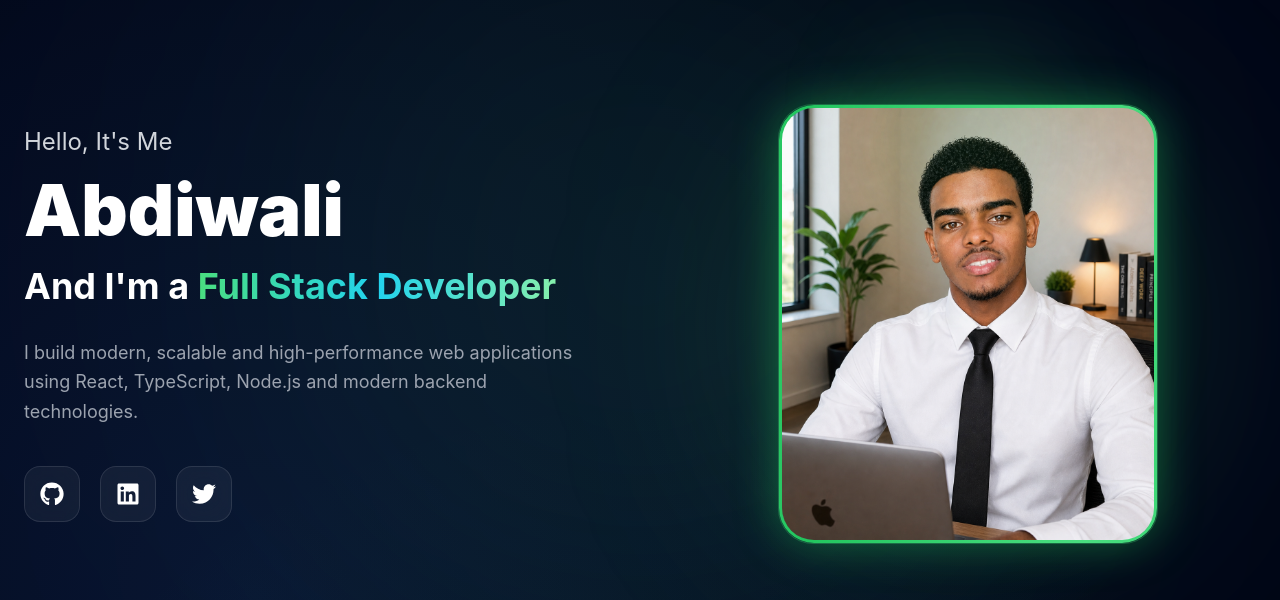
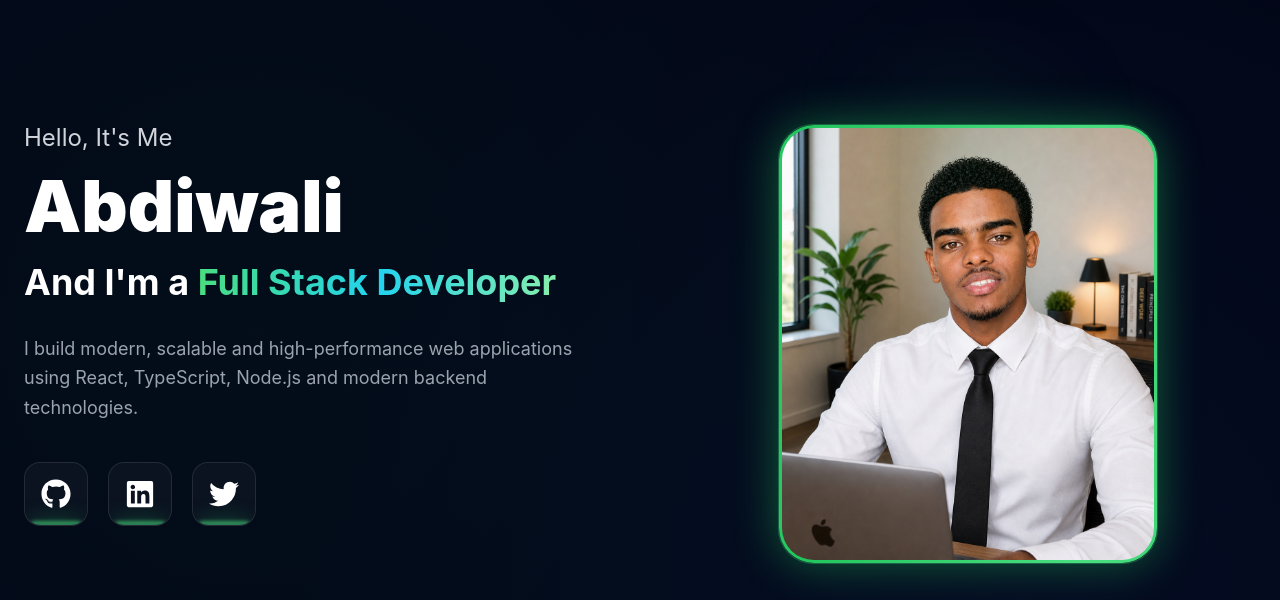
Before and after one commit to abdiwaliabdi02-abdi/abdiwali_portfolio_frontend, a React (Create React App) app: page / in a window 1280 px wide. Shown: the part 200-800 px from the top of the page. Built offline with nearby package versions, Linux system fonts and the light colour scheme; no server answers.

Commit message:
new changes

```diff
--- a/src/components/Hero.tsx
+++ b/src/components/Hero.tsx
@@ -11,11 +11,9 @@ export default function Hero() {
         flex
         items-center
         justify-center
-
         px-6
         pt-24
         pb-16
-
         overflow-hidden
       "
     >
@@ -26,14 +24,10 @@ export default function Hero() {
           top-0
           left-1/2
           -translate-x-1/2
-
           w-[700px]
           h-[700px]
-
-          bg-green-400/10
-
-          blur-[180px]
-
+          bg-green-400/4
+          blur-[240px]
           rounded-full
         "
       />
@@ -43,14 +37,11 @@ export default function Hero() {
         className="
           relative
           z-10
-
           max-w-7xl
           w-full
-
           grid
           grid-cols-1
           lg:grid-cols-2
-
           gap-20
           items-center
         "
@@ -71,11 +62,8 @@ export default function Hero() {
             className="
               text-5xl
               md:text-7xl
-
               font-black
-
               text-white
-
               leading-tight
             "
           >
@@ -85,10 +73,8 @@ export default function Hero() {
           <h2
             className="
               mt-5
-
               text-2xl
               md:text-4xl
-
               font-bold
               leading-snug
             "
@@ -101,7 +87,6 @@ export default function Hero() {
                 from-green-400
                 via-cyan-400
                 to-green-300
-
                 bg-clip-text
                 text-transparent
               "
@@ -113,11 +98,8 @@ export default function Hero() {
           <p
             className="
               text-gray-400
-
               mt-8
-
               max-w-xl
-
               text-lg
               leading-relaxed
             "
@@ -134,36 +116,40 @@ export default function Hero() {
               target="_blank"
               rel="noreferrer"
               className="
-                w-14
-                h-14
-
+                relative
+                w-16
+                h-16
                 rounded-2xl
-
                 flex
                 items-center
                 justify-center
-
-                text-2xl
-
-                bg-white/5
-
+                text-3xl
+                bg-[#0b1220]
                 border
                 border-white/10
-
-                backdrop-blur-xl
-
-                text-white
-
+                overflow-hidden
                 transition-all
                 duration-300
-
-                hover:scale-110
-                hover:text-green-400
-                hover:border-green-400/40
-                hover:shadow-[0_0_25px_rgba(34,197,94,0.35)]
+                hover:-translate-y-1
               "
             >
-              <FaGithub />
+              {/* GREEN LIGHT */}
+              <div
+                className="
+                  absolute
+                  bottom-0
+                  left-1/2
+                  -translate-x-1/2
+                  w-[80%]
+                  h-[3px]
+                  bg-green-400
+                  rounded-full
+                  blur-[2px]
+                  shadow-[0_0_20px_#22c55e]
+                "
+              />
+
+              <FaGithub className="text-white z-10" />
             </a>
 
             {/* LINKEDIN */}
@@ -172,36 +158,40 @@ export default function Hero() {
               target="_blank"
               rel="noreferrer"
               className="
-                w-14
-                h-14
-
+                relative
+                w-16
+                h-16
                 rounded-2xl
-
                 flex
                 items-center
                 justify-center
-
-                text-2xl
-
-                bg-white/5
-
+                text-3xl
+                bg-[#0b1220]
                 border
                 border-white/10
-
-                backdrop-blur-xl
-
-                text-white
-
+                overflow-hidden
                 transition-all
                 duration-300
-
-                hover:scale-110
-                hover:text-green-400
-                hover:border-green-400/40
-                hover:shadow-[0_0_25px_rgba(34,197,94,0.35)]
+                hover:-translate-y-1
               "
             >
-              <FaLinkedin />
+              {/* GREEN LIGHT */}
+              <div
+                className="
+                  absolute
+                  bottom-0
+                  left-1/2
+                  -translate-x-1/2
+                  w-[80%]
+                  h-[3px]
+                  bg-green-400
+                  rounded-full
+                  blur-[2px]
+                  shadow-[0_0_20px_#22c55e]
+                "
+              />
+
+              <FaLinkedin className="text-white z-10" />
             </a>
 
             {/* TWITTER */}
@@ -210,36 +200,40 @@ export default function Hero() {
               target="_blank"
               rel="noreferrer"
               className="
-                w-14
-                h-14
-
+                relative
+                w-16
+                h-16
                 rounded-2xl
-
                 flex
                 items-center
                 justify-center
-
-                text-2xl
-
-                bg-white/5
-
+                text-3xl
+                bg-[#0b1220]
                 border
                 border-white/10
-
-                backdrop-blur-xl
-
-                text-white
-
+                overflow-hidden
                 transition-all
                 duration-300
-
-                hover:scale-110
-                hover:text-green-400
-                hover:border-green-400/40
-                hover:shadow-[0_0_25px_rgba(34,197,94,0.35)]
+                hover:-translate-y-1
               "
             >
-              <FaTwitter />
+              {/* GREEN LIGHT */}
+              <div
+                className="
+                  absolute
+                  bottom-0
+                  left-1/2
+                  -translate-x-1/2
+                  w-[80%]
+                  h-[3px]
+                  bg-green-400
+                  rounded-full
+                  blur-[2px]
+                  shadow-[0_0_20px_#22c55e]
+                "
+              />
+
+              <FaTwitter className="text-white z-10" />
             </a>
           </div>
         </div>
@@ -252,21 +246,17 @@ export default function Hero() {
             justify-center
             items-center
             mt-10
-            lg:mt-0
+            lg:mt-10
           "
         >
           {/* GREEN GLOW */}
           <div
             className="
               absolute
-
               w-[380px]
               h-[380px]
-
-              bg-green-400/20
-
-              blur-[120px]
-
+              bg-green-400/8
+              blur-[160px]
               rounded-full
             "
           />
@@ -275,17 +265,13 @@ export default function Hero() {
           <div
             className="
               relative
-
               w-[300px]
               h-[360px]
-
               md:w-[380px]
               md:h-[440px]
-
               rounded-[35px]
               border
               border-green-400/30
-
               overflow-visible
             "
           >
@@ -294,17 +280,11 @@ export default function Hero() {
               className="
                 absolute
                 inset-0
-
                 rounded-[35px]
-
                 p-[3px]
-
                 bg-[linear-gradient(90deg,#22c55e,#4ade80,#22c55e,#86efac,#22c55e)]
-
                 bg-[length:300%_300%]
-
                 animate-[greenBorder_4s_linear_infinite]
-
                 shadow-[0_0_45px_rgba(34,197,94,0.45)]
               "
             >
@@ -312,14 +292,10 @@ export default function Hero() {
               <div
                 className="
                   relative
-
                   w-full
                   h-full
-
                   rounded-[32px]
-
                   overflow-hidden
-
                   bg-transparent
                   backdrop-blur-sm
                 "
@@ -329,11 +305,9 @@ export default function Hero() {
                   className="
                     absolute
                     inset-0
-
                     bg-gradient-to-b
                     from-green-400/10
                     to-transparent
-
                     z-10
                   "
                 />
@@ -342,16 +316,12 @@ export default function Hero() {
                 <div
                   className="
                     absolute
-
                     bottom-0
                     left-1/2
                     -translate-x-1/2
-
                     w-[110%]
                     h-[115%]
-
                     z-20
-
                     flex
                     items-end
                     justify-center
@@ -362,12 +332,9 @@ export default function Hero() {
                     alt="profile"
                     className="
                       h-full
-
                       object-cover
                       object-top
-
                       mix-blend-lighten
-
                       drop-shadow-[0_0_30px_rgba(34,197,94,0.35)]
                     "
                   />
@@ -379,21 +346,14 @@ export default function Hero() {
             <div
               className="
                 absolute
-
                 top-[-35px]
                 left-1/2
-
                 -translate-x-1/2
-
                 w-[140px]
                 h-[140px]
-
                 rounded-full
-
-                bg-green-400/20
-
+                bg-green-400/10
                 blur-3xl
-
                 z-0
               "
             />
--- a/src/index.css
+++ b/src/index.css
@@ -5,6 +5,10 @@
 /* ========================= */
 /* RESET */
 /* ========================= */
+
+html {
+  scroll-behavior: smooth;
+}
 
 body {
   margin: 0;
@@ -15,10 +19,12 @@ body {
   overflow-x: hidden;
 
   font-family: Inter, sans-serif;
+
+  color: white;
 }
 
 /* ========================= */
-/* 🌌 FUTURISTIC BACKGROUND */
+/* 🌌 CLEAN PREMIUM BACKGROUND */
 /* ========================= */
 
 .animated-bg {
@@ -26,21 +32,15 @@ body {
 
   background:
     radial-gradient(
-      circle at 20% 30%,
-      rgba(59, 130, 246, 0.12),
-      transparent 40%
+      circle at 20% 20%,
+      rgba(34, 197, 94, 0.04),
+      transparent 35%
     ),
 
     radial-gradient(
-      circle at 80% 70%,
-      rgba(168, 85, 247, 0.12),
-      transparent 40%
-    ),
-
-    radial-gradient(
-      circle at 50% 50%,
-      rgba(34, 197, 94, 0.08),
-      transparent 50%
+      circle at 80% 30%,
+      rgba(59, 130, 246, 0.05),
+      transparent 35%
     ),
 
     linear-gradient(
@@ -53,7 +53,7 @@ body {
 }
 
 /* ========================= */
-/* ✨ HERO GREEN BORDER ANIMATION */
+/* ✨ HERO BORDER ANIMATION */
 /* ========================= */
 
 @keyframes greenBorder {
@@ -67,7 +67,7 @@ body {
 }
 
 /* ========================= */
-/* 🌟 FLOATING LIGHT EFFECT */
+/* 🌟 FLOAT EFFECT */
 /* ========================= */
 
 @keyframes floatGlow {
@@ -76,7 +76,7 @@ body {
   }
 
   50% {
-    transform: translateY(-12px);
+    transform: translateY(-10px);
   }
 
   100% {
@@ -85,38 +85,38 @@ body {
 }
 
 /* ========================= */
-/* 🎯 COMPONENTS */
+/* COMPONENTS */
 /* ========================= */
 
 @layer components {
 
   /* ========================= */
-  /* 🔥 BASE GLASS CARD */
+  /* PREMIUM GLASS CARD */
   /* ========================= */
 
   .card {
-    @apply relative rounded-2xl p-6;
+    @apply relative rounded-3xl p-7;
 
     background:
       linear-gradient(
         180deg,
-        rgba(15, 23, 42, 0.95),
-        rgba(2, 6, 23, 0.95)
+        rgba(15, 23, 42, 0.92),
+        rgba(2, 6, 23, 0.96)
       );
 
-    backdrop-filter: blur(12px);
+    backdrop-filter: blur(16px);
 
     overflow: hidden;
 
     border: 1px solid rgba(255,255,255,0.05);
 
     transition:
-      transform 0.4s ease,
-      box-shadow 0.4s ease;
+      transform 0.35s ease,
+      box-shadow 0.35s ease;
   }
 
   /* ========================= */
-  /* 🌈 NEON BORDER */
+  /* CLEAN BORDER */
   /* ========================= */
 
   .card::before {
@@ -126,17 +126,15 @@ body {
 
     inset: 0;
 
-    border-radius: 20px;
+    border-radius: 24px;
 
     padding: 1px;
 
     background:
       linear-gradient(
         120deg,
-        #22d3ee,
-        #a855f7,
-        #f43f5e,
-        #22d3ee
+        rgba(255,255,255,0.08),
+        rgba(34,197,94,0.35)
       );
 
     -webkit-mask:
@@ -149,7 +147,7 @@ body {
   }
 
   /* ========================= */
-  /* ✨ TOP LIGHT */
+  /* SOFT TOP LIGHT */
   /* ========================= */
 
   .card::after {
@@ -159,12 +157,12 @@ body {
 
     inset: 0;
 
-    border-radius: 20px;
+    border-radius: 24px;
 
     background:
       radial-gradient(
-        circle at 50% 0%,
-        rgba(255,255,255,0.08),
+        circle at top,
+        rgba(255,255,255,0.05),
         transparent 60%
       );
 
@@ -172,45 +170,30 @@ body {
   }
 
   /* ========================= */
-  /* 🚀 HOVER */
+  /* HOVER */
   /* ========================= */
 
   .card:hover {
-    transform: translateY(-10px) scale(1.02);
+    transform: translateY(-8px);
+
+    box-shadow:
+      0 0 30px rgba(34, 197, 94, 0.12);
   }
 
   /* ========================= */
-  /* 🌟 BOTTOM GLOW */
-  /* ========================= */
-
-  .card-glow {
-    position: absolute;
-
-    bottom: -25px;
-    left: 50%;
-
-    transform: translateX(-50%);
-
-    width: 70%;
-    height: 40px;
-
-    filter: blur(25px);
-
-    opacity: 0.8;
-  }
-
-  /* ========================= */
-  /* 🎨 TEXT */
+  /* TEXT */
   /* ========================= */
 
   .card-title {
-    @apply text-lg font-semibold mb-4;
+    @apply text-xl font-semibold mb-6;
 
-    color: #e0e7ff;
+    color: #f8fafc;
   }
 
   .field {
-    @apply flex justify-between text-sm py-1;
+    @apply flex justify-between items-center py-3;
+
+    border-bottom: 1px solid rgba(255,255,255,0.05);
   }
 
   .field-label {
@@ -222,7 +205,9 @@ body {
   }
 
   .link {
-    @apply text-cyan-300 hover:text-cyan-200 underline;
+    @apply text-cyan-300 hover:text-cyan-200;
+
+    transition: 0.3s ease;
   }
 }
 
@@ -235,17 +220,17 @@ body {
 
   grid-template-columns: repeat(3, 1fr);
 
-  gap: 2.5rem;
+  gap: 2rem;
 
-  max-width: 1100px;
+  max-width: 1200px;
 
   margin: auto;
 
-  padding-top: 80px;
+  padding-top: 40px;
 }
 
 /* ========================= */
-/* 📱 RESPONSIVE */
+/* RESPONSIVE */
 /* ========================= */
 
 @media (max-width: 1100px) {
@@ -254,113 +239,58 @@ body {
   }
 }
 
-@media (max-width: 900px) {
+@media (max-width: 768px) {
   .cards-container {
     grid-template-columns: 1fr;
   }
 }
 
 /* ========================= */
-/* 🌈 CARD VARIANTS */
+/* CARD COLORS */
 /* ========================= */
-
-/* 🔵 BLUE */
 
 .card.blue::before {
   background:
     linear-gradient(
       120deg,
-      #22d3ee,
-      #3b82f6
+      rgba(56,189,248,0.7),
+      rgba(34,211,238,0.25)
     );
 }
-
-.card.blue:hover {
-  box-shadow:
-    0 0 25px rgba(59, 130, 246, 0.6),
-    0 0 50px rgba(34, 211, 238, 0.5);
-}
-
-.card.blue .card-glow {
-  background:
-    radial-gradient(
-      ellipse,
-      rgba(56, 189, 248, 0.9),
-      transparent 70%
-    );
-}
-
-/* 🌸 PINK */
 
 .card.pink::before {
   background:
     linear-gradient(
       120deg,
-      #ec4899,
-      #f43f5e
+      rgba(236,72,153,0.5),
+      rgba(244,63,94,0.18)
     );
 }
-
-.card.pink:hover {
-  box-shadow:
-    0 0 25px rgba(244, 63, 94, 0.6),
-    0 0 50px rgba(236, 72, 153, 0.5);
-}
-
-.card.pink .card-glow {
-  background:
-    radial-gradient(
-      ellipse,
-      rgba(236, 72, 153, 0.9),
-      transparent 70%
-    );
-}
-
-/* 🟢 GREEN */
 
 .card.green::before {
   background:
     linear-gradient(
       120deg,
-      #22c55e,
-      #eab308
-    );
-}
-
-.card.green:hover {
-  box-shadow:
-    0 0 25px rgba(34, 197, 94, 0.6),
-    0 0 50px rgba(234, 179, 8, 0.5);
-}
-
-.card.green .card-glow {
-  background:
-    radial-gradient(
-      ellipse,
-      rgba(74, 222, 128, 0.9),
-      transparent 70%
+      rgba(34,197,94,0.8),
+      rgba(74,222,128,0.2)
     );
 }
 
 /* ========================= */
-/* ✨ ICON STYLE */
+/* ICONS */
 /* ========================= */
 
 .card-icon {
   font-size: 42px;
 
-  margin-bottom: 20px;
+  margin-bottom: 22px;
 
   display: flex;
   justify-content: center;
 
   filter:
-    drop-shadow(0 0 12px currentColor);
+    drop-shadow(0 0 10px currentColor);
 }
-
-/* ========================= */
-/* 🎨 ICON COLORS */
-/* ========================= */
 
 .icon-blue {
   color: #38bdf8;
@@ -375,7 +305,7 @@ body {
 }
 
 /* ========================= */
-/* ✨ HERO SPECIAL EFFECTS */
+/* HERO */
 /* ========================= */
 
 .hero-image-glow {
@@ -383,7 +313,7 @@ body {
 }
 
 /* ========================= */
-/* 📱 MOBILE HERO FIX */
+/* MOBILE */
 /* ========================= */
 
 @media (max-width: 768px) {
@@ -391,5 +321,4 @@ body {
   .hero-mobile-image {
     width: 280px !important;
   }
-
 }
```
Also changed, not shown: src/components/Header.tsx (+144 -38 lines), src/components/ProfilePage.tsx (+75 -32 lines), src/assets/me.png-removebg-preview.png (added).
